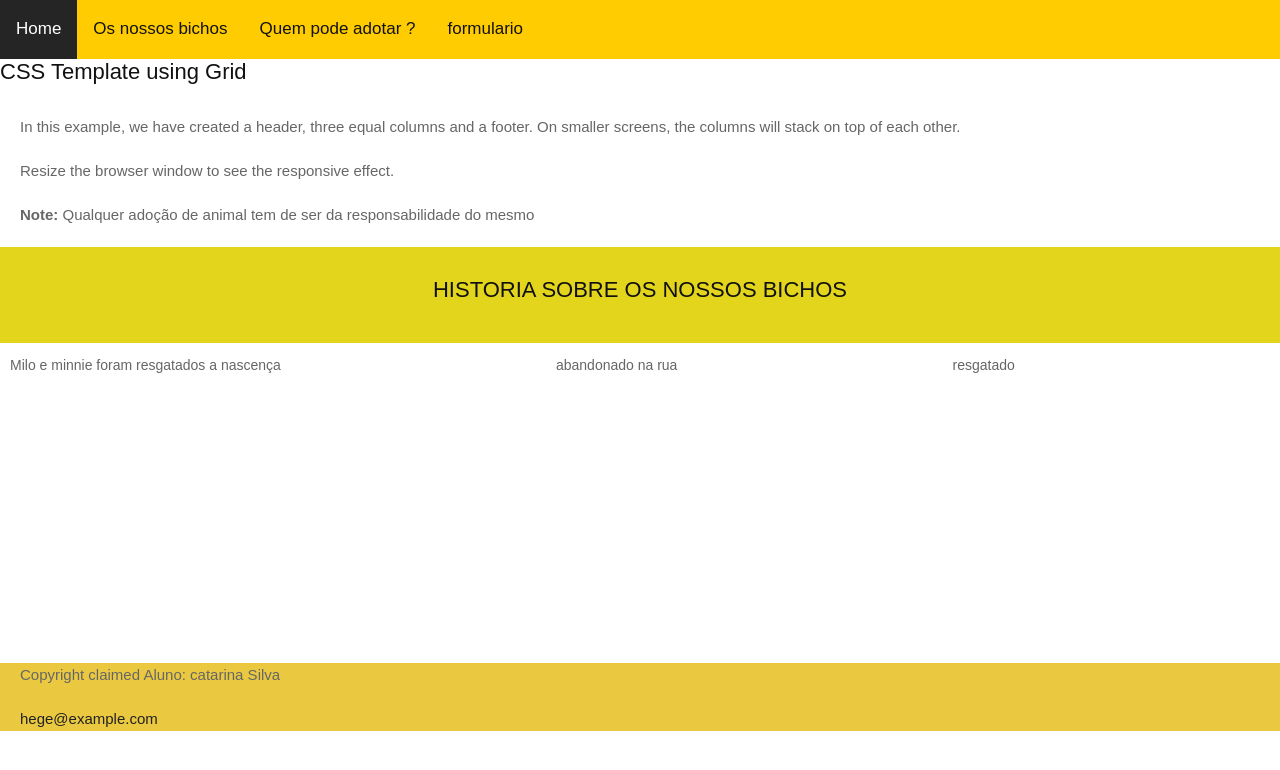
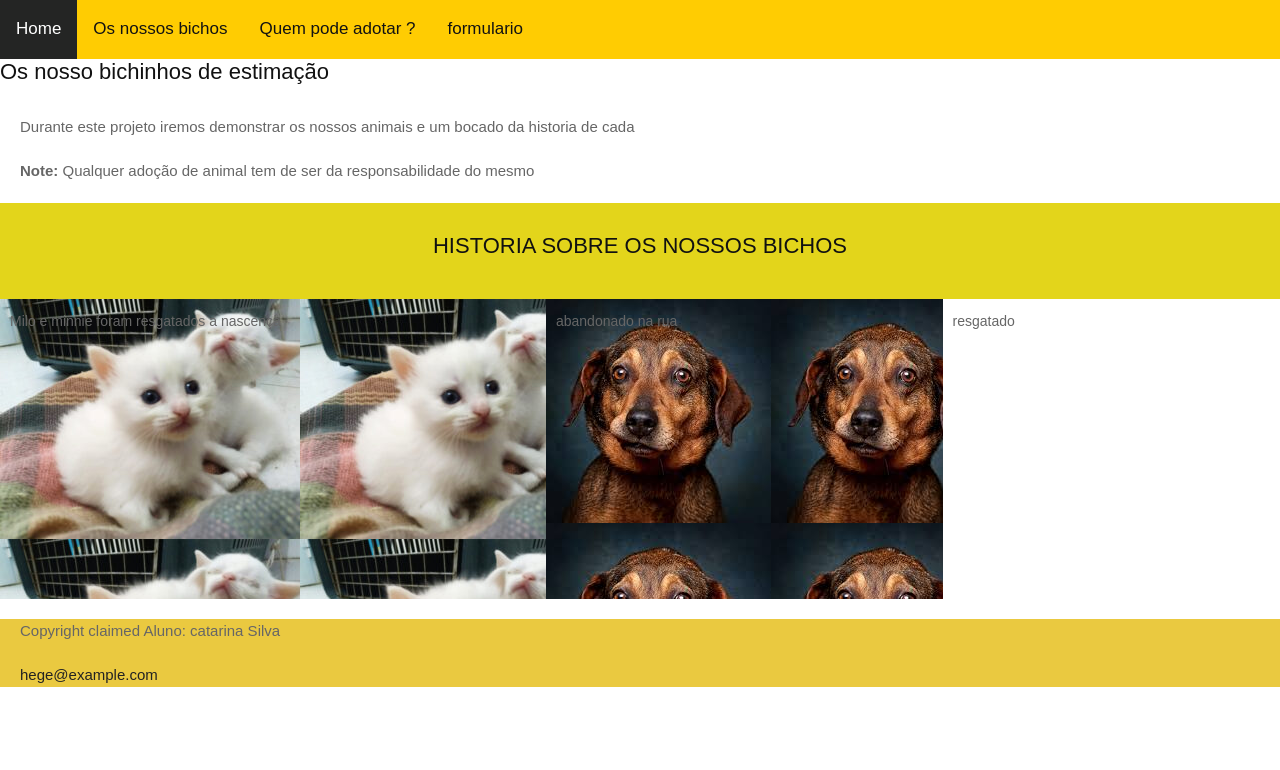
Before and after one commit to DasilvaCatarina/-tiwm22-ti-g03, a plain HTML site: page pagina1.html in a window 1280 px wide. Drawn offline with Linux system fonts and the light colour scheme.

Commit message:
update #3

```diff
--- a/pagina1.html
+++ b/pagina1.html
@@ -23,9 +23,8 @@
 
 <body>
 
-<h2>CSS Template using Grid</h2>
-<p>In this example, we have created a header, three equal columns and a footer. On smaller screens, the columns will stack on top of each other.</p>
-<p>Resize the browser window to see the responsive effect.</p>
+<h2>Os nosso bichinhos de estimação</h2>
+<p>Durante este projeto iremos demonstrar os nossos animais e um bocado da historia de cada </p>
 <p><strong>Note:</strong> Qualquer adoção de animal tem de ser da responsabilidade do mesmo </p>
 
 <div class="grid-container">
--- a/style.css
+++ b/style.css
@@ -452,20 +452,24 @@ a {
               .left,
               .middle,
               .right {
+
                 padding: 10px;
                 height: 300px;
               }
 
               .left {
+                background-image: url("gato2.jpg");
                 grid-area: left;
               }
 
               .middle {
+                background-image: url("cao2.jpg");
                 grid-area: middle;
               }
 
 
               .right {
+                 background-image: url("cão1");
                 background-image: url("");
                 grid-area: right;
               }
```
